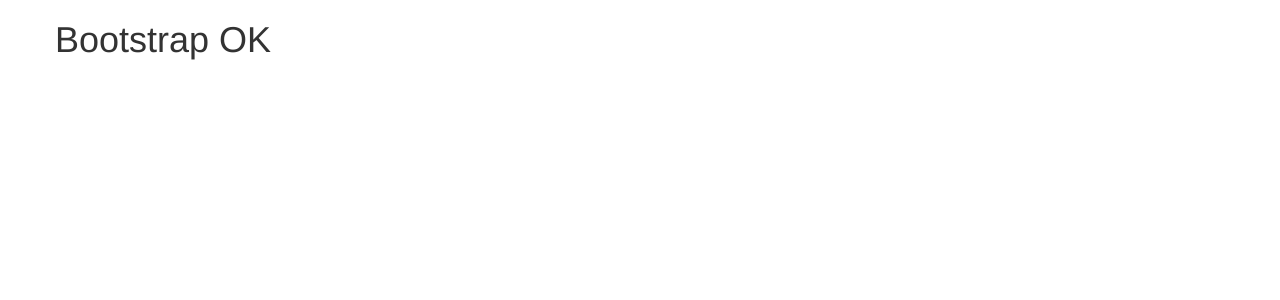
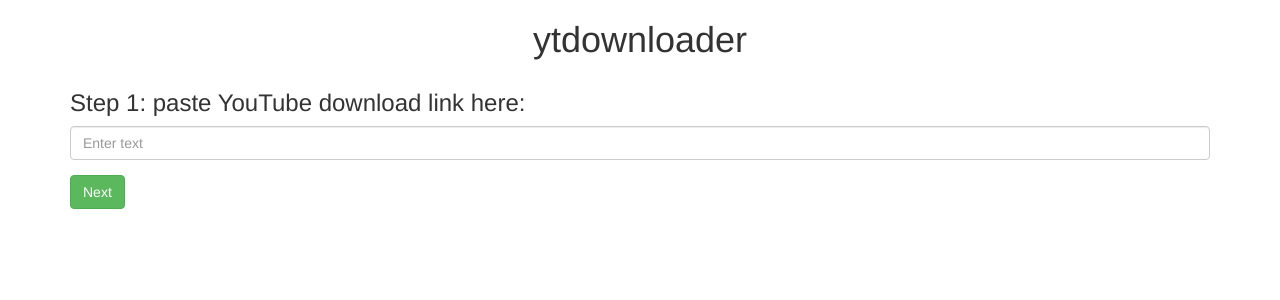
Before and after one commit to AleksanderGrzybowski/youtube-downloader, a React (Create React App) app in the folder frontend/: page / in a window 1280 px wide. Shown: the top 300 px of the page. Built offline with nearby package versions, Linux system fonts and the light colour scheme; the HTML template or start-up script is replaced by a standard one.

Commit message:
Basic views

```diff
--- a/frontend/src/App.js
+++ b/frontend/src/App.js
@@ -1,13 +1,73 @@
 import React, { Component } from 'react';
 import { Col, Grid, Row } from 'react-bootstrap';
 import 'bootstrap/dist/css/bootstrap.css';
+import LinkStep from './LinkStep';
+import MediaTypeStep from './MediaTypeStep';
+import WaitStep from './WaitStep';
+import DownloadStep from './DownloadStep';
 
 class App extends Component {
+
+    constructor(props) {
+        super(props);
+
+        // noinspection JSUnusedGlobalSymbols
+        this.state = {
+            movieLink: '',
+            mediaType: 'video',
+            requestInProgress: false,
+            step: 1,
+            downloadLink: ''
+        }
+    }
+
+    onMovieLinkChange = movieLink => this.setState({movieLink});
+
+    onMediaTypeChange = mediaType => this.setState({mediaType});
+
     render() {
+        let view;
+
+        if (this.state.step === 1) {
+            view = (
+              <LinkStep
+                movieLink={this.props.movieLink}
+                onMovieLinkChange={this.onMovieLinkChange}
+                requestInProgress={this.state.requestInProgress}
+                onNext={() => this.setState({step: 2})}
+              />
+            )
+        } else if (this.state.step === 2) {
+            view = (
+              <MediaTypeStep
+                mediaType={this.state.mediaType}
+                onMediaTypeChange={this.onMediaTypeChange}
+                onNext={() => this.setState({step: 3})}
+              />
+            )
+        } else if (this.state.step === 3) {
+            view = (
+              <WaitStep/>
+            )
+        } else if (this.state.step === 4) {
+            view = (
+              <DownloadStep
+                downloadLink={this.state.downloadLink}
+              />
+            )
+        }
+
         return (
           <Grid>
               <Row>
-                  <Col><h1>Bootstrap OK</h1></Col>
+                  <Col md={12}>
+                      <h1 className="text-center">ytdownloader</h1>
+                  </Col>
+              </Row>
+              <Row>
+                  <Col md={12}>
+                      {view}
+                  </Col>
               </Row>
           </Grid>
         );
--- /dev/null
+++ b/frontend/src/DownloadStep.js
@@ -0,0 +1,12 @@
+import React, { Component } from 'react';
+
+export default class DownloadStep extends Component {
+
+    render() {
+        return (
+          <div>
+              <h3>Done! Click <a href={this.props.downloadLink} target="_blank">here</a> to download your file. </h3>
+          </div>
+        )
+    }
+}
--- /dev/null
+++ b/frontend/src/LinkStep.js
@@ -0,0 +1,35 @@
+import React, { Component } from 'react';
+import { Button, FormControl, FormGroup, Glyphicon } from 'react-bootstrap';
+
+export default class LinkStep extends Component {
+
+    render() {
+        const requestInProgessIcon = this.props.requestInProgess && <Glyphicon glyph="time"/>;
+        const button = (
+          <Button
+            bsStyle="success"
+            disabled={this.props.requestInProgress}
+            onClick={this.props.onNext}
+          >
+              Next {requestInProgessIcon}
+          </Button>
+        );
+
+        return (
+          <div>
+              <h3>Step 1: paste YouTube download link here:</h3>
+              <FormGroup
+                controlId="formBasicText"
+              >
+                  <FormControl
+                    type="text"
+                    value={this.props.movieLink}
+                    placeholder="Enter text"
+                    onChange={e => this.props.onMovieLinkChange(e.target.value)}
+                  />
+              </FormGroup>
+              {button}
+          </div>
+        )
+    }
+}
--- /dev/null
+++ b/frontend/src/MediaTypeStep.js
@@ -0,0 +1,41 @@
+import React, { Component } from 'react';
+import { Button, Checkbox, FormGroup, Glyphicon } from 'react-bootstrap';
+
+export default class MediaTypeStep extends Component {
+
+    render() {
+        const requestInProgessIcon = this.props.requestInProgess && <Glyphicon glyph="time"/>;
+        const button = (
+          <Button
+            bsStyle="success"
+            disabled={this.props.requestInProgress}
+            onClick={this.props.onNext}
+          >
+              Next {requestInProgessIcon}
+          </Button>
+        );
+
+        return (
+          <div>
+              <h3>Step 2: pick media type:</h3>
+              <FormGroup>
+                  <Checkbox
+                    value="video"
+                    checked={this.props.mediaType === 'video'}
+                    onChange={e => this.props.onMediaTypeChange(e.target.value)}
+                  >
+                      Video
+                  </Checkbox>
+                  <Checkbox
+                    value="audio"
+                    checked={this.props.mediaType === 'audio'}
+                    onChange={e => this.props.onMediaTypeChange(e.target.value)}
+                  >
+                      Audio
+                  </Checkbox>
+              </FormGroup>
+              {button}
+          </div>
+        )
+    }
+}
--- /dev/null
+++ b/frontend/src/WaitStep.js
@@ -0,0 +1,13 @@
+import React, { Component } from 'react';
+import { Button, FormControl, FormGroup, Glyphicon } from 'react-bootstrap';
+
+export default class WaitStep extends Component {
+
+    render() {
+        return (
+          <div>
+              <h3>Please wait...</h3>
+          </div>
+        )
+    }
+}
```
